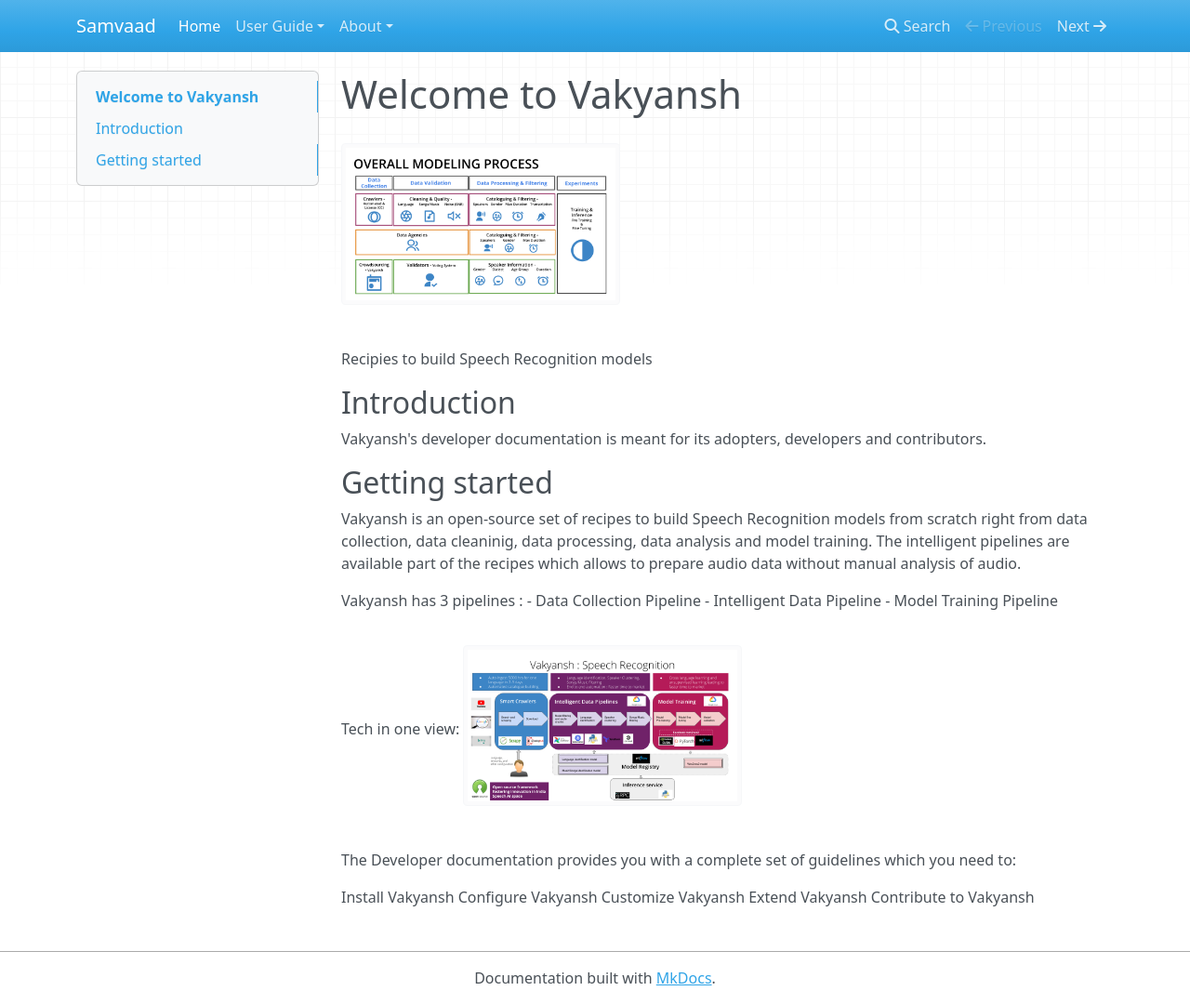
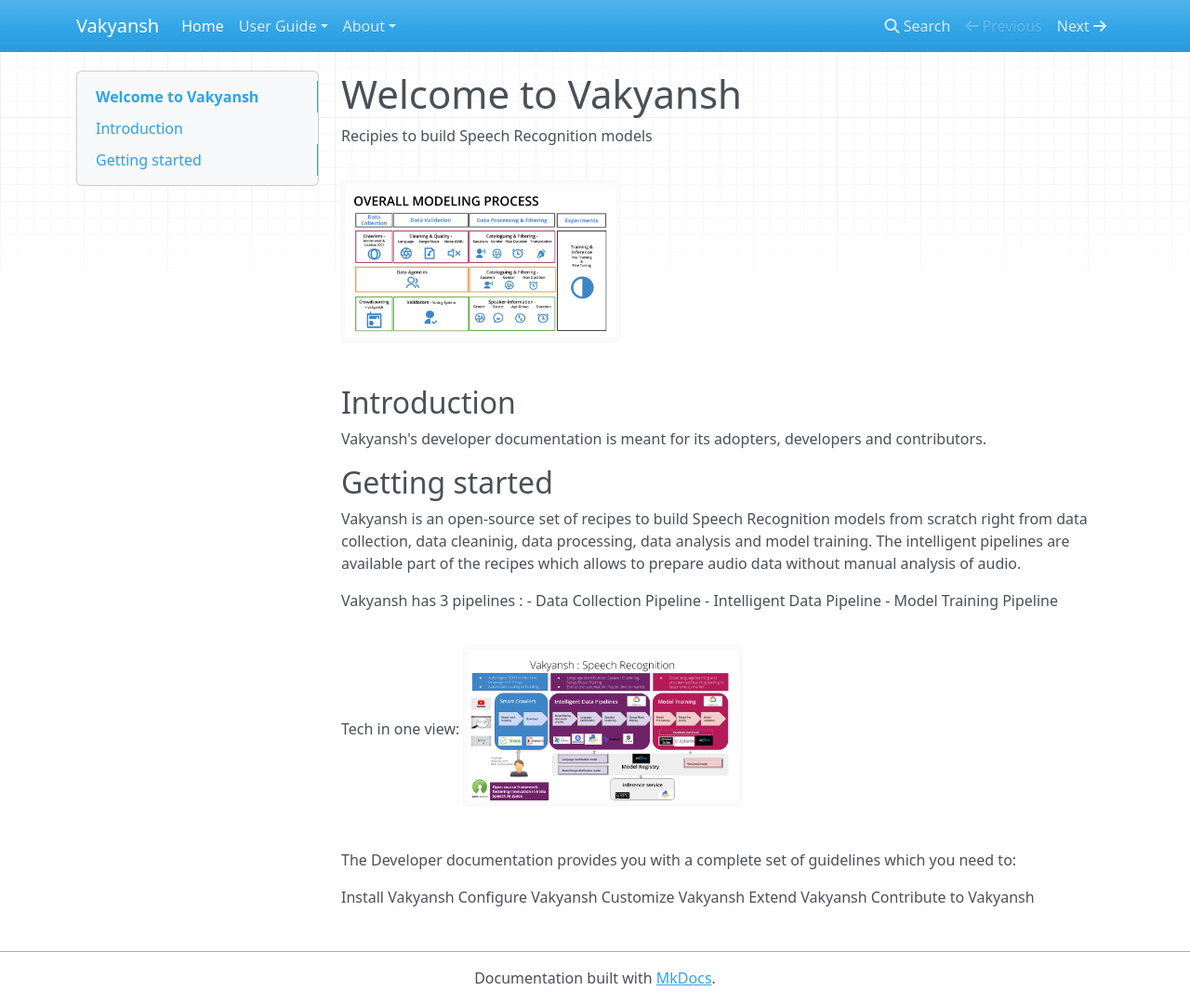
Before and after one commit to Open-Speech-EkStep/open-speech-ekstep.github.io, an MkDocs documentation site: the page built from docs/index.md, in a window 1280 px wide and 1080 px high. Shown: the whole window at 93% size. Built offline with MkDocs 1.6.1, drawn with Linux system fonts in a browser that asks for light colours; nearby versions of some CDN libraries.

Commit message:
chore: minor changes

```diff
--- a/docs/index.md
+++ b/docs/index.md
@@ -1,8 +1,9 @@
 # Welcome to Vakyansh
+
+Recipies to build Speech Recognition models
 
 <img src="img/vakyansh_modeling.png" alt="drawing" width="300"/>
 
-Recipies to build Speech Recognition models
 
 ## Introduction
 
--- a/mkdocs.yml
+++ b/mkdocs.yml
@@ -1,11 +1,11 @@
-site_name: Samvaad
+site_name: Vakyansh
 nav:
-    - Home: index.md
-    - 'User Guide':
-          - 'Smart Crawlers': 'smart_crawlers.md'
-          - 'Intelligent Data Pipelines': 'data_pipelines.md'
-          - 'Language Identification Model': 'lid.md'
-    - About:
-          - 'License': LICENSE.md
-          - 'Contributions': CONTRIBUTING.md
-          - 'Release notes': RELEASE_NOTES.md
+      - Home: index.md
+      - "User Guide":
+              - "Smart Crawlers": "smart_crawlers.md"
+              - "Intelligent Data Pipelines": "data_pipelines.md"
+              - "Model Training Pipeline": "model_training.md"
+      - About:
+              - "License": LICENSE.md
+              - "Contributions": CONTRIBUTING.md
+              - "Release notes": RELEASE_NOTES.md
```
Also changed, not shown: docs/lid.md (deleted), docs/model_training.md (added).
